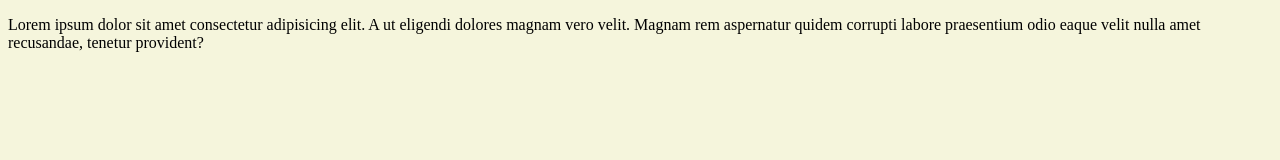
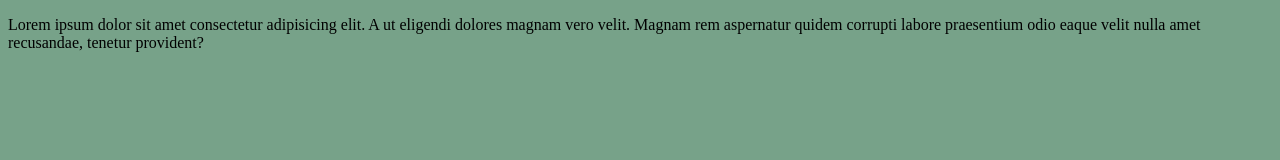
Before and after one commit to nicolas1996-ing/programacion-20241V, a website: page index.html in a window 1280 px wide. Drawn offline with Linux system fonts and the light colour scheme.

Commit message:
update styles of index.html

```diff
--- a/style.css
+++ b/style.css
@@ -1,3 +1,3 @@
 body {
-  background-color: beige;
+  background-color: rgb(119, 162, 137);
 }
```
